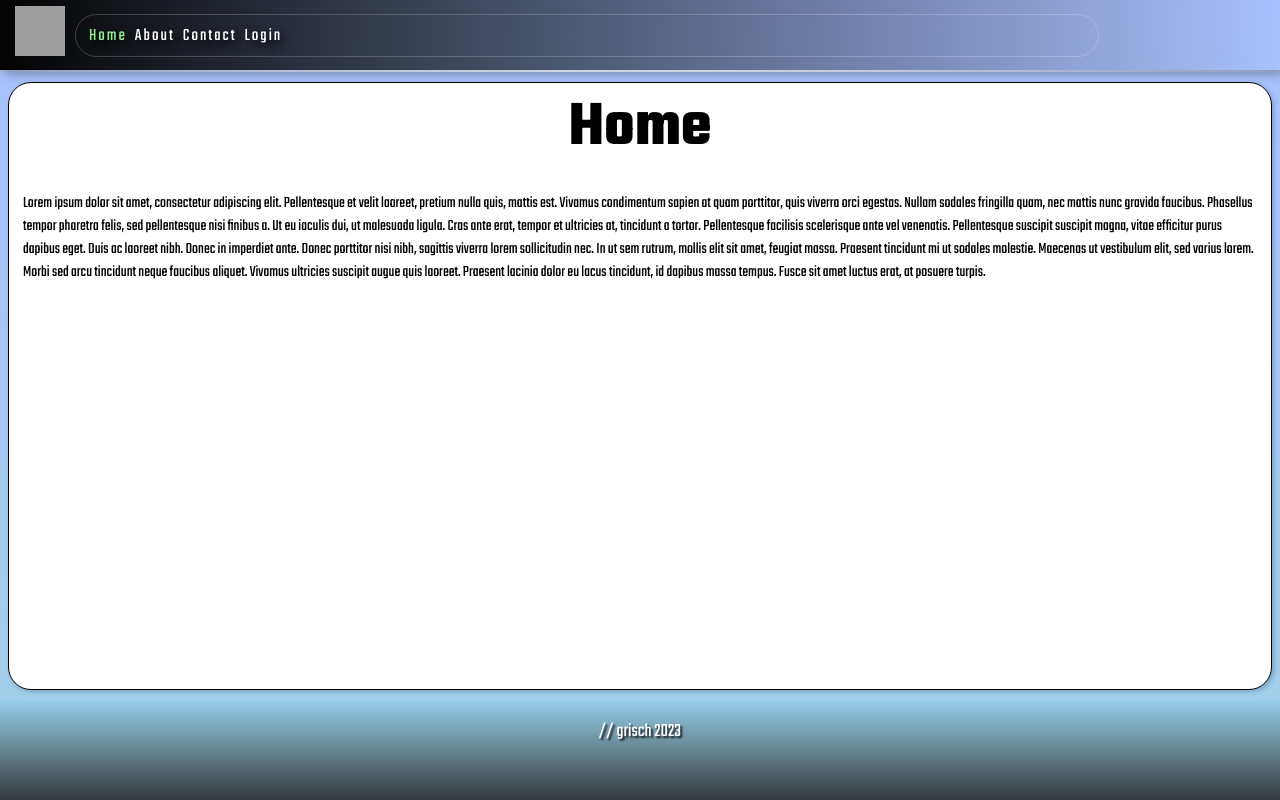
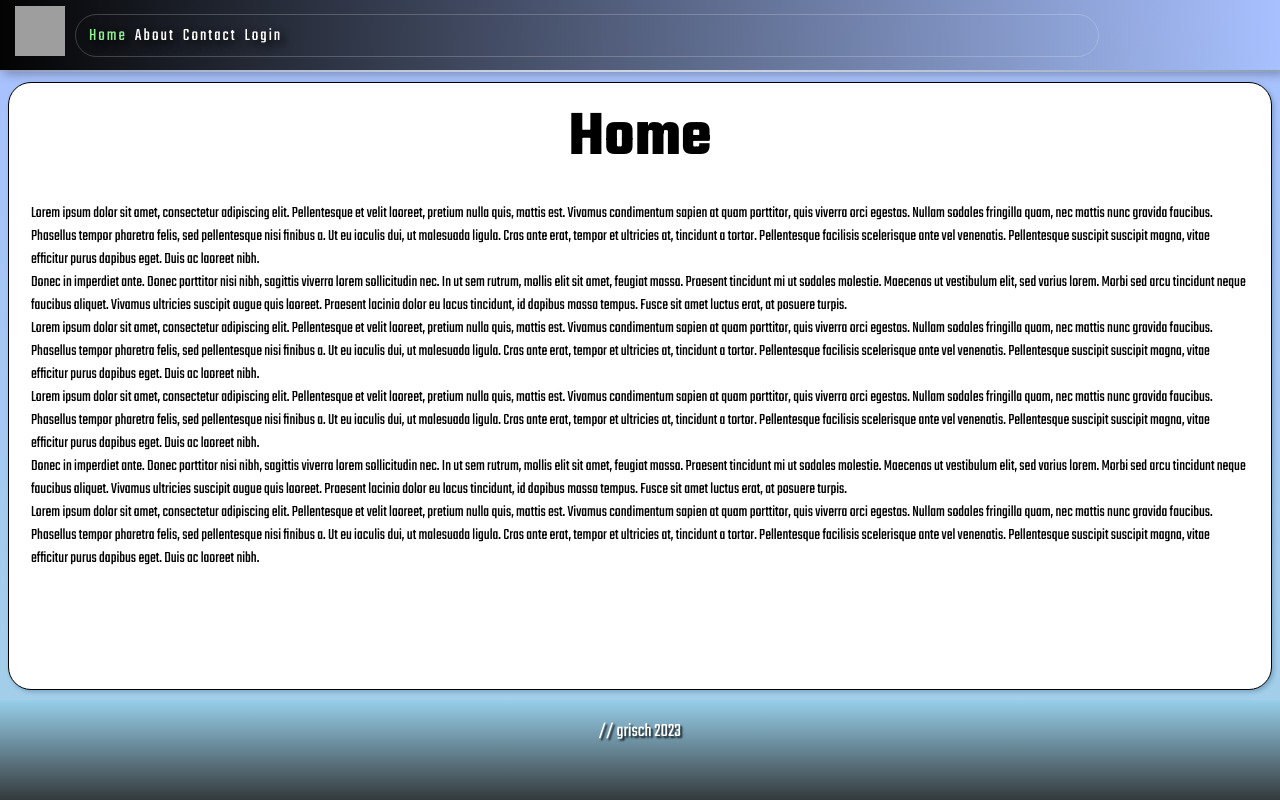
Before and after one commit to Anthcode/react-router, a React (Create React App) app: page / in a window 1280 px wide. Built offline with nearby package versions, Linux system fonts and the light colour scheme; no server answers; grey boxes are pictures that could not be loaded.

Commit message:
2 files modified

```diff
--- a/src/components/Home.js
+++ b/src/components/Home.js
@@ -5,9 +5,14 @@ export default function Home() {
       <h1>Home</h1>
       <section>
         <article>
-          Lorem ipsum dolor sit amet, consectetur adipiscing elit. Pellentesque et velit laoreet, pretium nulla quis, mattis est. Vivamus condimentum sapien at quam porttitor, quis viverra orci egestas. Nullam sodales fringilla quam, nec mattis nunc gravida faucibus. Phasellus tempor pharetra felis, sed pellentesque nisi finibus a. Ut eu iaculis dui, ut malesuada ligula. Cras ante erat, tempor et ultricies at, tincidunt a tortor. Pellentesque facilisis scelerisque ante vel venenatis. Pellentesque suscipit suscipit magna, vitae efficitur purus dapibus eget. Duis ac laoreet nibh.
+          <p>Lorem ipsum dolor sit amet, consectetur adipiscing elit. Pellentesque et velit laoreet, pretium nulla quis, mattis est. Vivamus condimentum sapien at quam porttitor, quis viverra orci egestas. Nullam sodales fringilla quam, nec mattis nunc gravida faucibus. Phasellus tempor pharetra felis, sed pellentesque nisi finibus a. Ut eu iaculis dui, ut malesuada ligula. Cras ante erat, tempor et ultricies at, tincidunt a tortor. Pellentesque facilisis scelerisque ante vel venenatis. Pellentesque suscipit suscipit magna, vitae efficitur purus dapibus eget. Duis ac laoreet nibh.</p>
 
-          Donec in imperdiet ante. Donec porttitor nisi nibh, sagittis viverra lorem sollicitudin nec. In ut sem rutrum, mollis elit sit amet, feugiat massa. Praesent tincidunt mi ut sodales molestie. Maecenas ut vestibulum elit, sed varius lorem. Morbi sed arcu tincidunt neque faucibus aliquet. Vivamus ultricies suscipit augue quis laoreet. Praesent lacinia dolor eu lacus tincidunt, id dapibus massa tempus. Fusce sit amet luctus erat, at posuere turpis.
+          <p>Donec in imperdiet ante. Donec porttitor nisi nibh, sagittis viverra lorem sollicitudin nec. In ut sem rutrum, mollis elit sit amet, feugiat massa. Praesent tincidunt mi ut sodales molestie. Maecenas ut vestibulum elit, sed varius lorem. Morbi sed arcu tincidunt neque faucibus aliquet. Vivamus ultricies suscipit augue quis laoreet. Praesent lacinia dolor eu lacus tincidunt, id dapibus massa tempus. Fusce sit amet luctus erat, at posuere turpis.</p>
+          <p>Lorem ipsum dolor sit amet, consectetur adipiscing elit. Pellentesque et velit laoreet, pretium nulla quis, mattis est. Vivamus condimentum sapien at quam porttitor, quis viverra orci egestas. Nullam sodales fringilla quam, nec mattis nunc gravida faucibus. Phasellus tempor pharetra felis, sed pellentesque nisi finibus a. Ut eu iaculis dui, ut malesuada ligula. Cras ante erat, tempor et ultricies at, tincidunt a tortor. Pellentesque facilisis scelerisque ante vel venenatis. Pellentesque suscipit suscipit magna, vitae efficitur purus dapibus eget. Duis ac laoreet nibh.</p>
+          <p>Lorem ipsum dolor sit amet, consectetur adipiscing elit. Pellentesque et velit laoreet, pretium nulla quis, mattis est. Vivamus condimentum sapien at quam porttitor, quis viverra orci egestas. Nullam sodales fringilla quam, nec mattis nunc gravida faucibus. Phasellus tempor pharetra felis, sed pellentesque nisi finibus a. Ut eu iaculis dui, ut malesuada ligula. Cras ante erat, tempor et ultricies at, tincidunt a tortor. Pellentesque facilisis scelerisque ante vel venenatis. Pellentesque suscipit suscipit magna, vitae efficitur purus dapibus eget. Duis ac laoreet nibh.</p>
+
+          <p>Donec in imperdiet ante. Donec porttitor nisi nibh, sagittis viverra lorem sollicitudin nec. In ut sem rutrum, mollis elit sit amet, feugiat massa. Praesent tincidunt mi ut sodales molestie. Maecenas ut vestibulum elit, sed varius lorem. Morbi sed arcu tincidunt neque faucibus aliquet. Vivamus ultricies suscipit augue quis laoreet. Praesent lacinia dolor eu lacus tincidunt, id dapibus massa tempus. Fusce sit amet luctus erat, at posuere turpis.</p>
+          <p>Lorem ipsum dolor sit amet, consectetur adipiscing elit. Pellentesque et velit laoreet, pretium nulla quis, mattis est. Vivamus condimentum sapien at quam porttitor, quis viverra orci egestas. Nullam sodales fringilla quam, nec mattis nunc gravida faucibus. Phasellus tempor pharetra felis, sed pellentesque nisi finibus a. Ut eu iaculis dui, ut malesuada ligula. Cras ante erat, tempor et ultricies at, tincidunt a tortor. Pellentesque facilisis scelerisque ante vel venenatis. Pellentesque suscipit suscipit magna, vitae efficitur purus dapibus eget. Duis ac laoreet nibh.</p>
         </article>
       </section>
     </div>
--- a/src/style.css
+++ b/src/style.css
@@ -216,4 +216,7 @@ article{
   display: flex;
   flex-direction: column;
   align-items: center;
+  padding: 10px 8px;
+  overflow-y: scroll;
+  scrollbar-width:none;
 }
```
